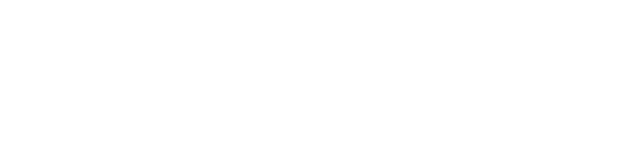
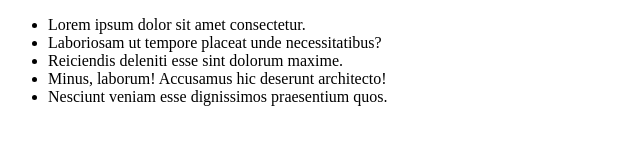
Before and after one commit to merfrk/kodluyoruzilkrepo, a plain HTML site: page patika/index.html in a window 1280 px wide. Shown: the whole page, without its empty margins (0-640 px from the left). Drawn offline with Linux system fonts and the light colour scheme.

Commit message:
lorem eklendi

```diff
--- a/patika/index.html
+++ b/patika/index.html
@@ -4,6 +4,12 @@
 
     </head>
     <body>
-
+        <ul>
+            <li>Lorem ipsum dolor sit amet consectetur.</li>
+            <li>Laboriosam ut tempore placeat unde necessitatibus?</li>
+            <li>Reiciendis deleniti esse sint dolorum maxime.</li>
+            <li>Minus, laborum! Accusamus hic deserunt architecto!</li>
+            <li>Nesciunt veniam esse dignissimos praesentium quos.</li>
+        </ul>
     </body>
 </html>
```
